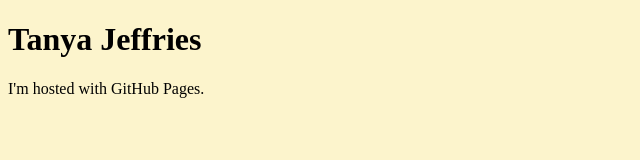
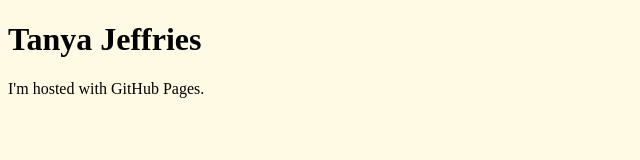
Before and after one commit to tanyasjeff/tanyasjeff.github.io, a plain HTML site: page index.html in a window 1280 px wide. Shown: the whole page, without its empty margins (0-640 px from the left). Drawn offline with Linux system fonts and the light colour scheme.

Commit message:
Update index.html

```diff
--- a/index.html
+++ b/index.html
@@ -1,6 +1,6 @@
 <!DOCTYPE html>
 <html>
-<body style="background-color:#FCF4CC;">
+<body style="background-color:#FFFAE4;">
 <h1>Tanya Jeffries</h1>
 <p>I'm hosted with GitHub Pages.</p>
 </body>
```
